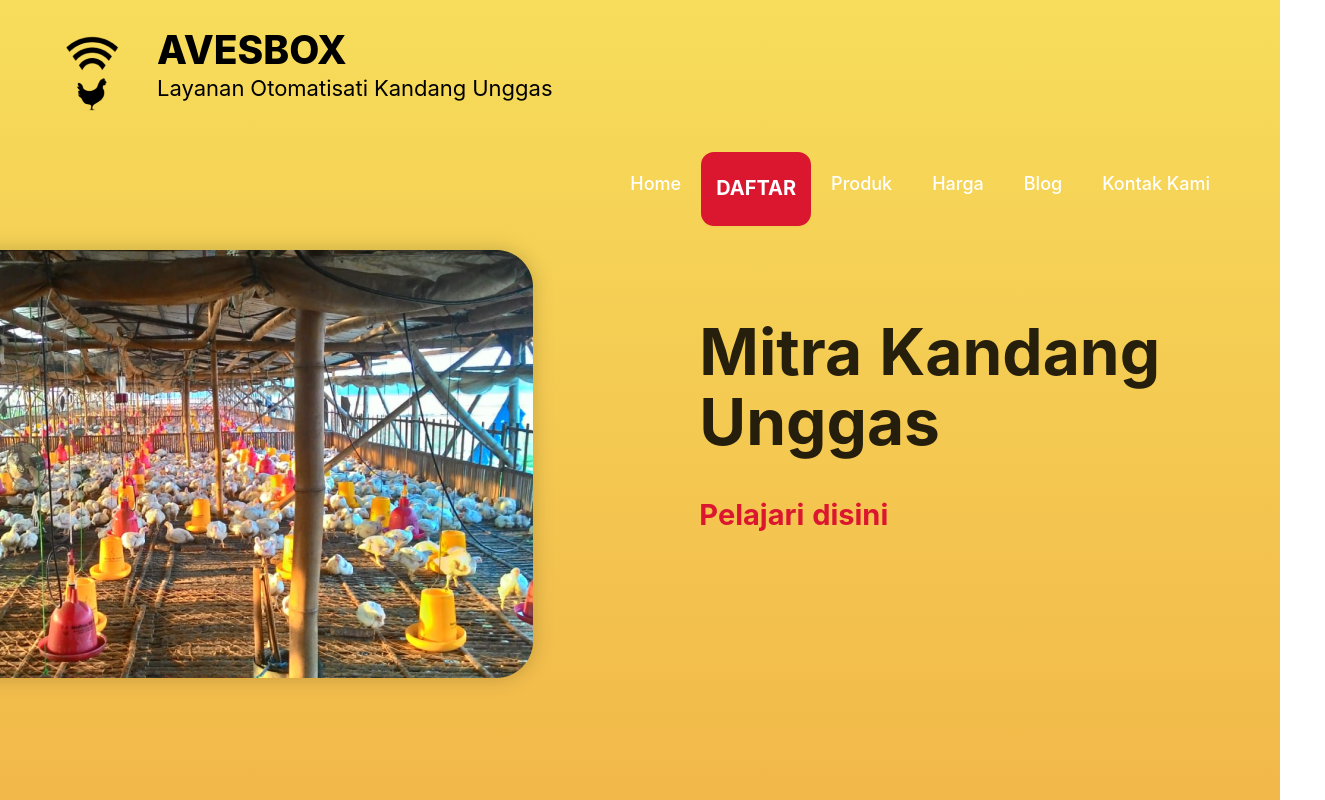
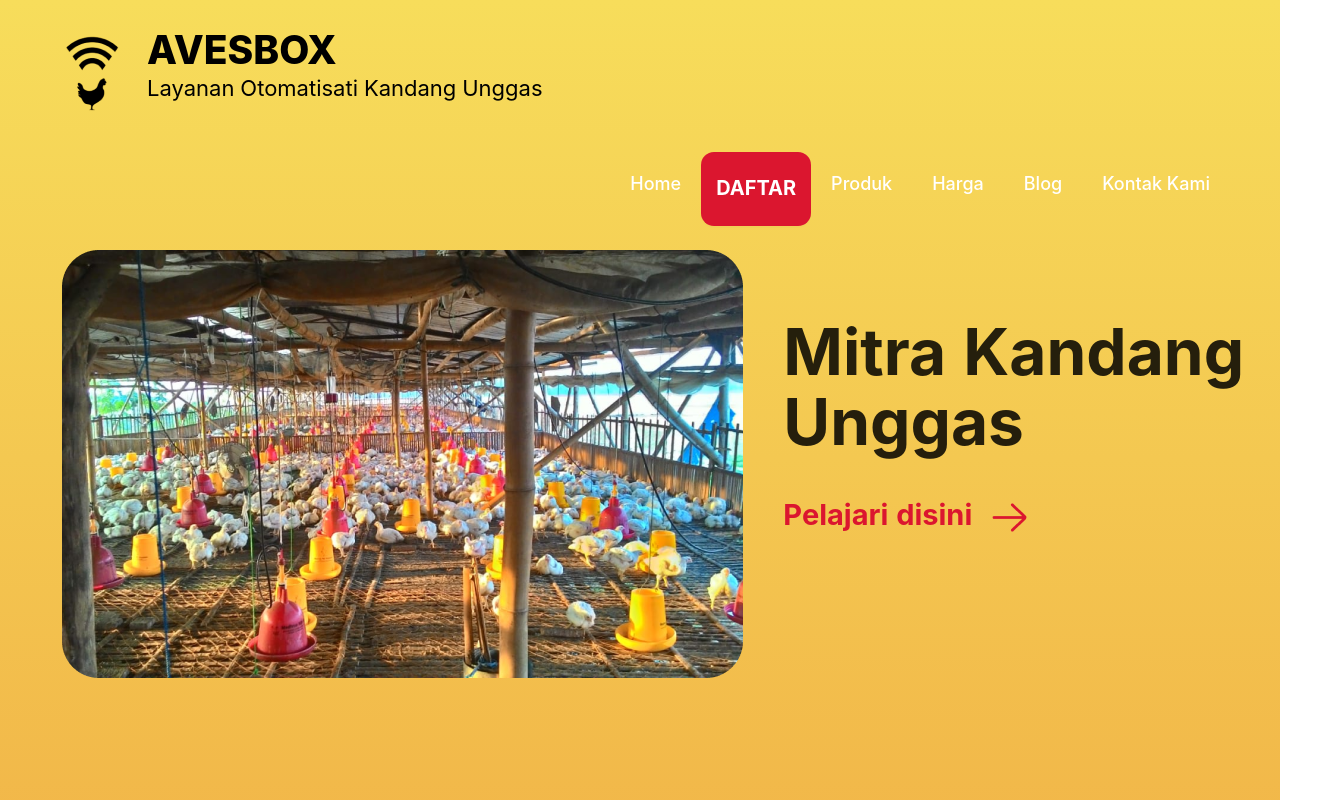
Before and after one commit to MutiaraFitri/Avesbox, a React (Create React App) app: page / in a window 1280 px wide. Shown: the top 800 px of the page, 1325 px wide, since content can reach past the window. Built offline with nearby package versions, Linux system fonts and the light colour scheme.

Commit message:
cover v2

```diff
--- a/src/component/Cover.js
+++ b/src/component/Cover.js
@@ -2,6 +2,7 @@ import React, { Component } from 'react'
 import { Avatar, Layout, Menu, Icon, Button, Row, Col, Collapse, Input } from 'antd';
 import logo from './../img/logo.png';
 import cover from './../img/cover-img.png';
+import panah from './../img/Vector.png';
 import './../../src/index.css';
 //import { ArrowRightOutlined } from 'antd';
 const { Header, Footer } = Layout;
@@ -20,7 +21,7 @@ export class Cover extends Component {
                     zIndex: 2
                 }}>
                     <div className="logo" style={{ lineHeight: '40px', float: "left", color: "black", fontSize: "30px", marginTop: "30px" }}>
-                        <div style={{ fontSize: "28px", float: "left", marginRight: "20px" }}>
+                        <div style={{ fontSize: "28px", float: "left", marginRight: "10px" }}>
                             <img src={logo} alt="logo" />
                         </div>
                         <div className="tulisan-logo" style={{ width: "600px" }}>
@@ -72,16 +73,8 @@ export class Cover extends Component {
                     <div style={{ position: "absolute", zIndex: "2", top: "250px", width: "100%" }}>
                         <Row>
                             <Col xs={2} sm={4} md={6} lg={8} xl={10}>
-                                <div style={{ float: "right", width: "681px" }}>
-                                    <div style={{
-                                        backgroundImage: 'url(' + cover + ')',
-                                        backgroundRepeat: "no-repeat",
-                                        minHeight: "428px",
-                                        paddingTop: "179px",
-                                        paddingLeft: '62px',
-                                        filter: "drop-shadow(0px 0px 10px rgba(0,0,0,0.2))"
-                                    }}>
-                                    </div>
+                                <div style={{ float: "left", width: "400px", height: "350px", marginLeft: "62px" }}>
+                                    <img src={cover} alt="cover" />
                                 </div>
                             </Col>
                             <Col xs={2} sm={4} md={6} lg={8} xl={12}>
@@ -90,13 +83,14 @@ export class Cover extends Component {
                                     height: "173px",
                                     position: "absolute",
                                     top: "67px",
-                                    marginLeft: "166px"
+                                    marginLeft: "250px"
                                 }}>
                                     <div style={{ fontSize: "64px", fontWeight: 700, lineHeight: "70px" }}>
                                         Mitra Kandang Unggas
                                     </div>
                                     <div style={{ fontSize: "29px", marginTop: "35px", fontWeight: 700, color: "#DB162F" }}>
                                         Pelajari disini
+                                        <img src={panah} alt="panah" style={{ marginLeft: "20px" }} />
                                         { /* <ArrowRightOutlined /> */}
                                     </div>
                                     {/* <Button shape="round" icon="download" size="large" style={{ fontWeight: 700, color: "blue", textTransform: "uppercase", letterSpacing: "3px", fontSize: "14px" }}>
```
Also changed, not shown: src/img/Vector.png (added).
